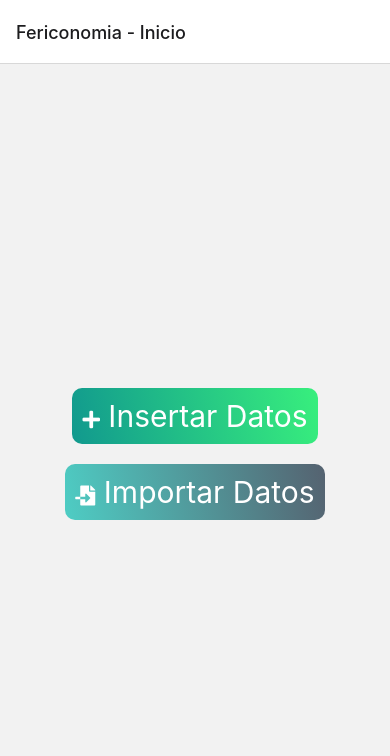
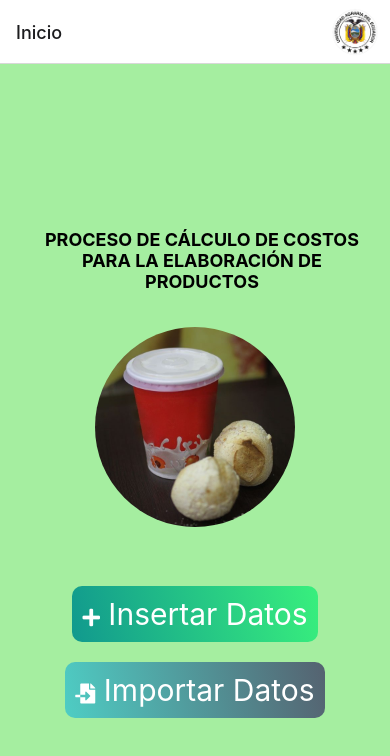
Before and after one commit to lxndr-rl/Fericonomia, a React Native app: screen /Menu in a window 390 px wide. Shown: the top 756 px of the page. Built offline with nearby package versions, Linux system fonts and the light colour scheme.

Commit message:
Arreglada pantalla de inicio
La página inicial queda con ese diseño

Se añadió el logo de la universidad

En caso de no existir parámetros iniciales se autoasignan

```diff
--- a/App.js
+++ b/App.js
@@ -1,6 +1,6 @@
 import { NavigationContainer } from "@react-navigation/native";
 import { createNativeStackNavigator } from "@react-navigation/native-stack";
-import { TouchableOpacity, Text } from "react-native";
+import { View, Image } from "react-native";
 import Insercion from "./src/screens/Insercion";
 import Menu from "./src/screens/Menu";
 import { FontAwesome } from "@expo/vector-icons";
@@ -15,14 +15,22 @@
           name="Menu"
           component={Menu}
           options={{
-            title: "Fericonomia - Inicio",
+            title: "Inicio",
+            headerRight: () => (
+              <View>
+                <Image
+                  source={require("./src/assets/uaeLogo.png")}
+                  style={{ width: 50, height: 50, marginRight: 10 }}
+                />
+              </View>
+            ),
           }}
         />
         <Stack.Screen
           name="Insercion"
           component={Insercion}
           options={{
-            title: "Fericonomia - Inserción de Producto",
+            title: "Inserción de Producto",
           }}
         />
       </Stack.Navigator>
--- a/src/screens/Menu.js
+++ b/src/screens/Menu.js
@@ -1,12 +1,40 @@
-import React, { useState } from "react";
-import { SafeAreaView, TouchableOpacity, StyleSheet, Text } from "react-native";
+import React, { useState, useEffect } from "react";
+import {
+  SafeAreaView,
+  TouchableOpacity,
+  StyleSheet,
+  Image,
+  Text,
+  View,
+  Dimensions,
+  Platform,
+} from "react-native";
 import { LinearGradient } from "expo-linear-gradient";
 import { FontAwesome5 } from "@expo/vector-icons";
 import { Modal } from "../components/Popup";
+const Width =
+  Platform.OS == "web"
+    ? Dimensions.get("window").width < 800
+      ? Dimensions.get("window").width
+      : Dimensions.get("window").width / 2.5
+    : Dimensions.get("window").width;
 
 const MenuScreen = ({ navigation }) => {
   const [importVisible, setImportVisible] = useState(false);
 
+  useEffect(() => {
+    (async () => {
+      if (!sessionStorage.getItem("valorWattHora")) {
+        sessionStorage.setItem("valorWattHora", 0.05);
+      }
+      if (!sessionStorage.getItem("valorAguaLitro")) {
+        sessionStorage.setItem("valorAguaLitro", 0.05);
+      }
+      if (!sessionStorage.getItem("sueldoMin")) {
+        sessionStorage.setItem("sueldoMin", 0.05);
+      }
+    })();
+  }, []);
   return (
     <SafeAreaView style={styles.container}>
       <Modal isVisible={importVisible}>
@@ -58,6 +86,15 @@
           </Modal.Footer>
         </Modal.Container>
       </Modal>
+
+      <View style={styles.rectangle}>
+        <View style={styles.mvContainer}>
+          <Text style={styles.mvText}>
+            PROCESO DE CÁLCULO DE COSTOS PARA LA ELABORACIÓN DE PRODUCTOS
+          </Text>
+        </View>
+        <Image source={require("../assets/logo.jpg")} style={styles.tinyLogo} />
+      </View>
       <TouchableOpacity
         style={styles.button}
         onPress={() => {
@@ -104,6 +141,7 @@
   container: {
     flex: 1,
     justifyContent: "center",
+    backgroundColor: "#a5eea0",
   },
   button: {
     padding: 10,
@@ -116,4 +154,34 @@
     fontSize: 30,
     color: "white",
   },
+  rectangle: {
+    margin: 7,
+    borderRadius: 20,
+    borderColor: "transparent",
+    borderWidth: 2,
+    width: Width - 10,
+    padding: 20,
+    alignSelf: "center",
+  },
+  mvContainer: {
+    marginTop: 20,
+    marginVertical: 15,
+    borderRadius: 10,
+  },
+  mvText: {
+    color: "#000",
+    textAlign: "center",
+    width: Width - 40,
+    fontWeight: "bold",
+    fontSize: 18,
+    marginRight: 10,
+  },
+  tinyLogo: {
+    width: 200,
+    height: 200,
+    padding: 20,
+    margin: 20,
+    alignSelf: "center",
+    borderRadius: "50%",
+  },
 });
```
Also changed, not shown: src/assets/logo.jpg (added), src/assets/uaeLogo.png (added).
